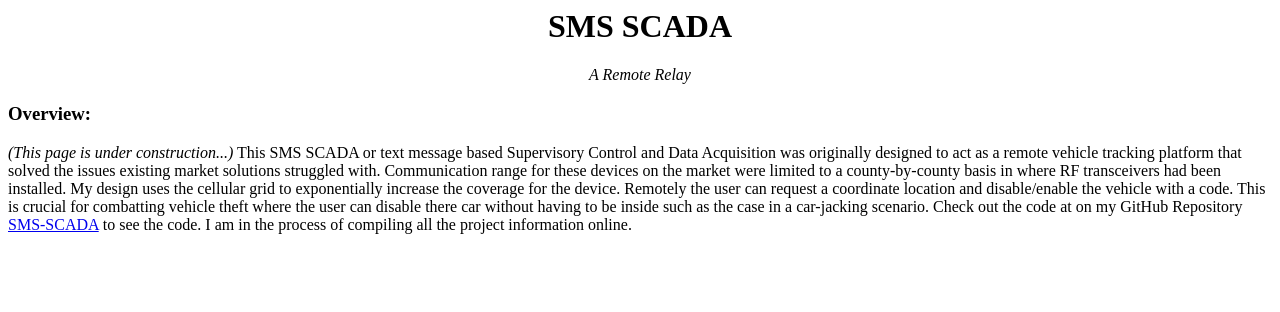
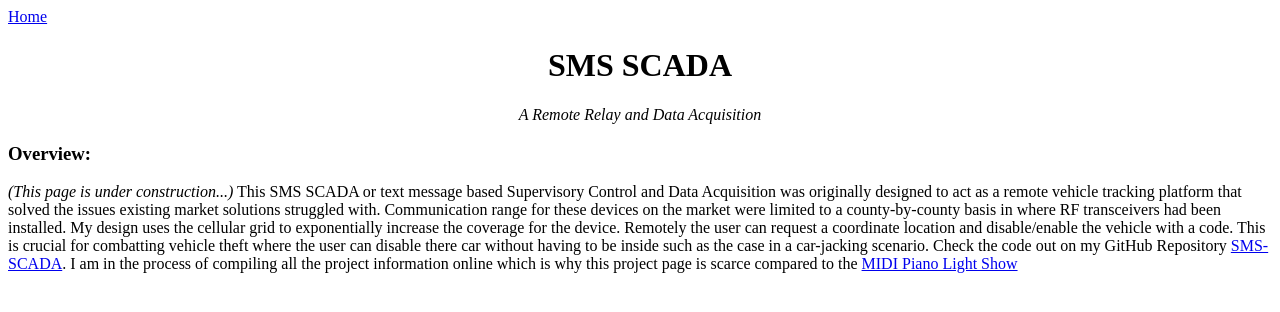
Before and after one commit to N-T-K/portfolio, a plain HTML site: page sms_scada/sms_scada.html in a window 1280 px wide. Drawn offline with Linux system fonts and the light colour scheme.

Commit message:
updated project page

```diff
--- a/sms_scada/sms_scada.html
+++ b/sms_scada/sms_scada.html
@@ -3,13 +3,16 @@
         <title> SMS SCADA </title>
     </head>
     <body>
+        <p>
+            <a href="../index.html">Home</a>
+        </p>
     <center>
         <h1> SMS SCADA </h1>
-        <i> A Remote Relay </i>
+        <i> A Remote Relay and Data Acquisition </i>
     </center>
         <h3> Overview: </h3> <i>(This page is under construction...)</i>
         This SMS SCADA or text message based Supervisory Control and Data Acquisition was originally designed to act as a remote vehicle tracking platform that solved the issues existing market solutions struggled with. Communication range for these devices on the market were limited to a county-by-county basis in where RF transceivers had been installed. My design uses the cellular grid to exponentially increase the coverage for the device. Remotely the user can request a coordinate location and disable/enable the vehicle with a code. This is crucial for combatting vehicle theft where the user can disable there car without having to be inside such as the case in a car-jacking scenario.
 
-        Check out the code at on my GitHub Repository <a href="https://github.com/N-T-K/SMS-SCADA">SMS-SCADA</a> to see the code. I am in the process of compiling all the project information online.
+        Check the code out on my GitHub Repository <a href="https://github.com/N-T-K/SMS-SCADA">SMS-SCADA</a>. I am in the process of compiling all the project information online which is why this project page is scarce compared to the <a href="../light_show/light_show.html">MIDI Piano Light Show</a>
     </body>
 </html>
```
